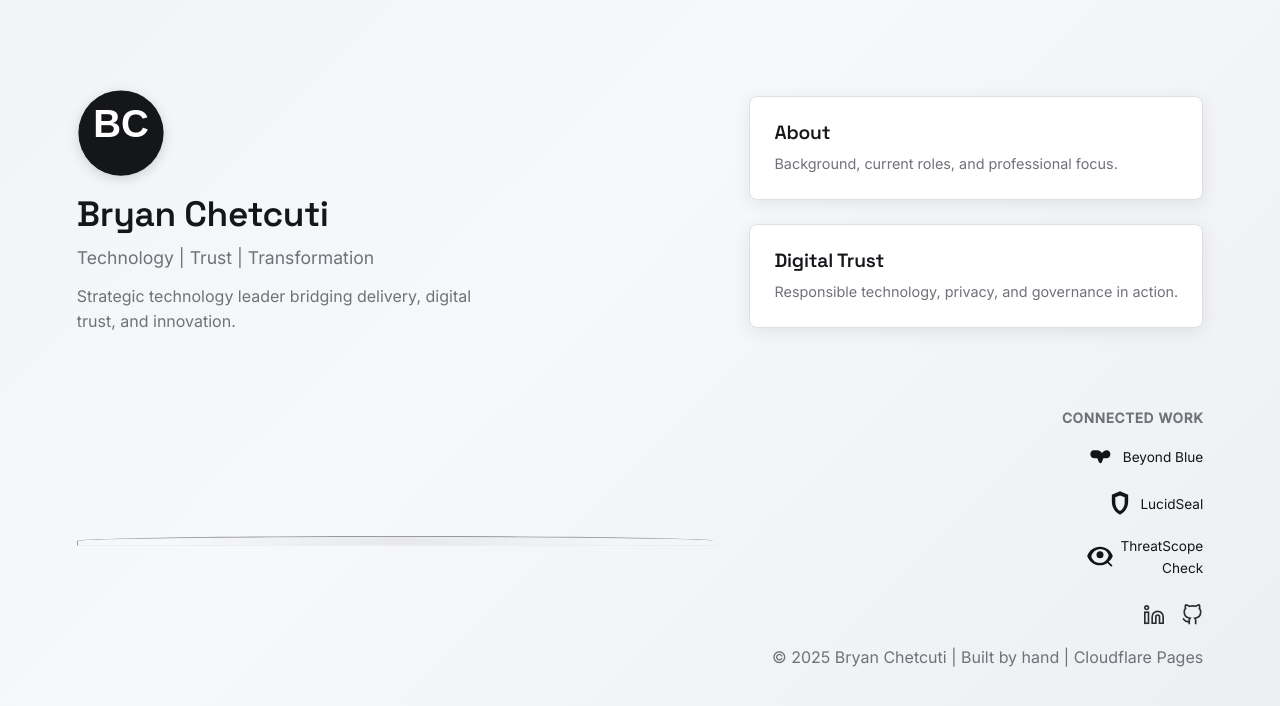
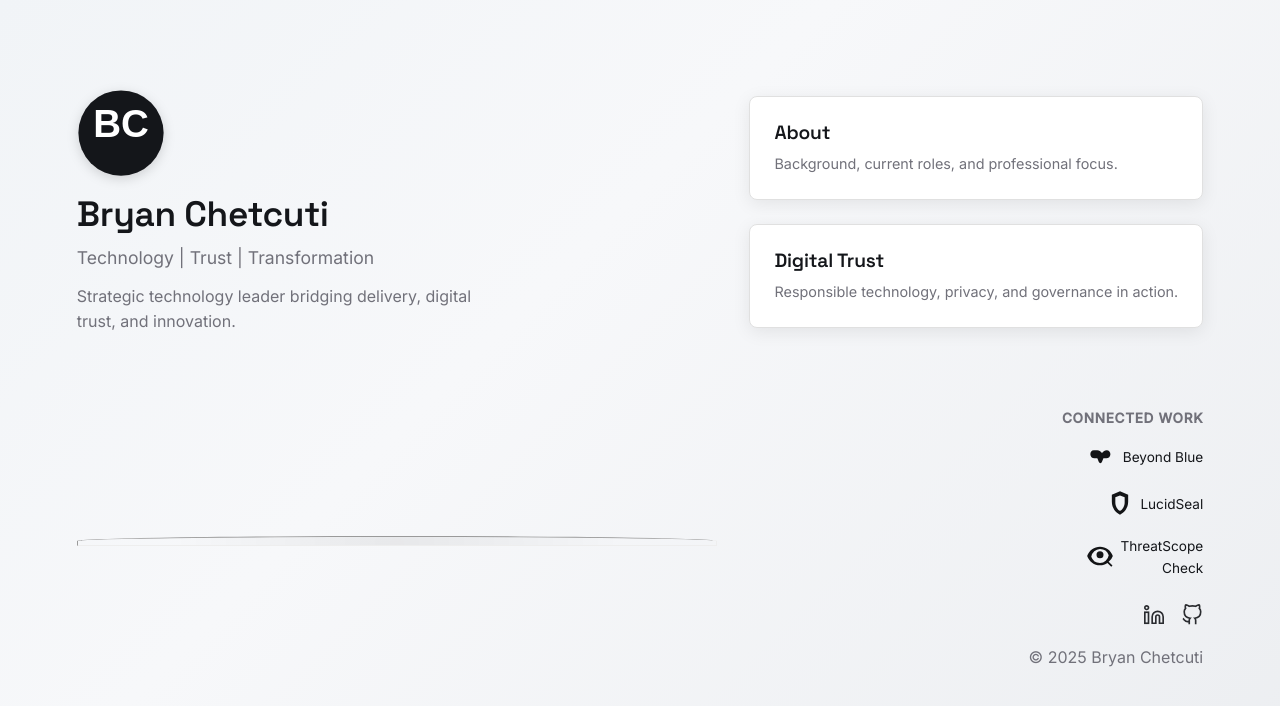
Before and after one commit to bchetcuti/bryanchetcuti-splash, a plain HTML site: page index.html in a window 1280 px wide. Drawn offline with Linux system fonts and the light colour scheme.

Commit message:
Update index.html

```diff
--- a/index.html
+++ b/index.html
@@ -93,7 +93,7 @@
         </a>
       </div>
 
-      <p>© 2025 Bryan Chetcuti | Built by hand | Cloudflare Pages</p>
+      <p>© 2025 Bryan Chetcuti</p>
     </footer>
 
   <script>
```
